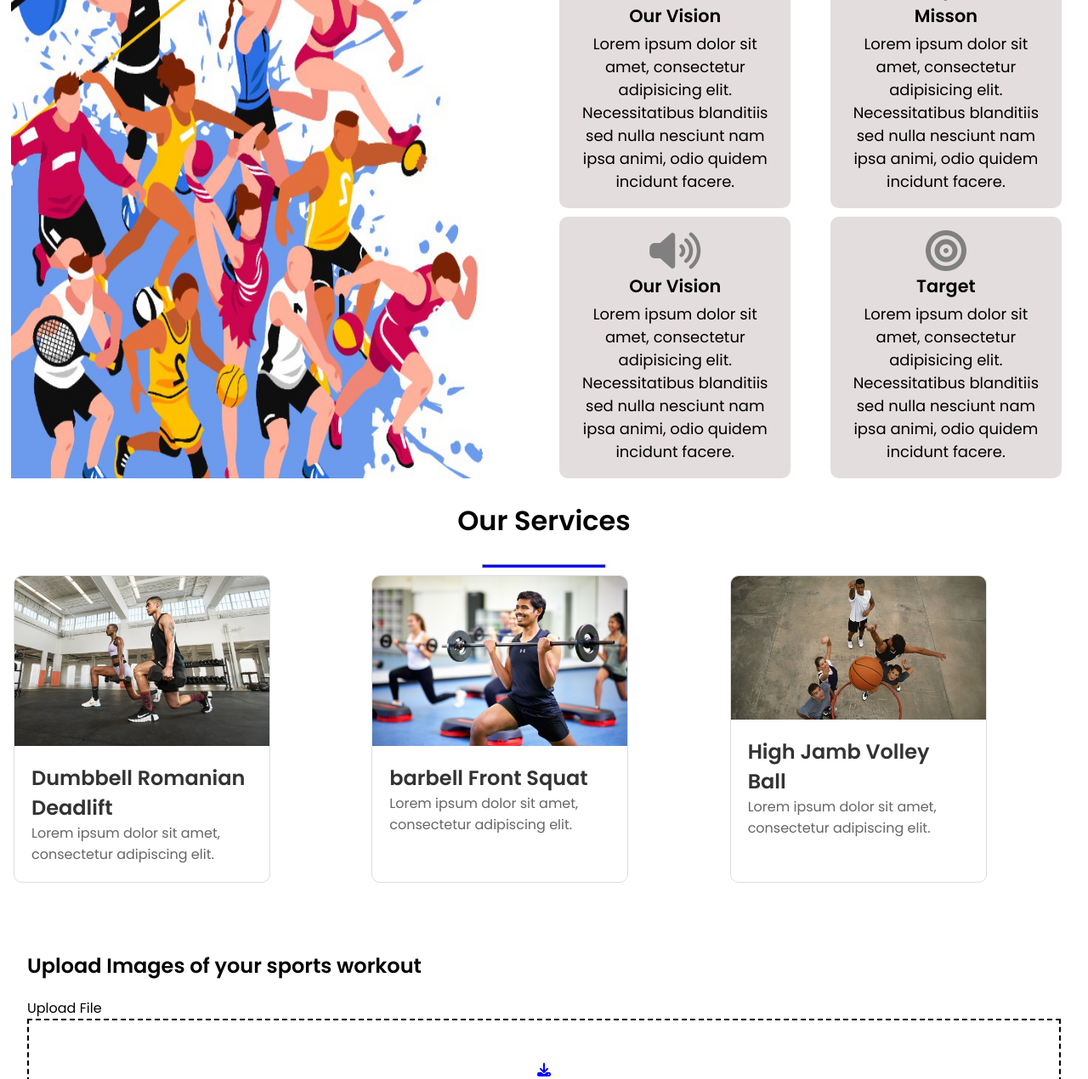
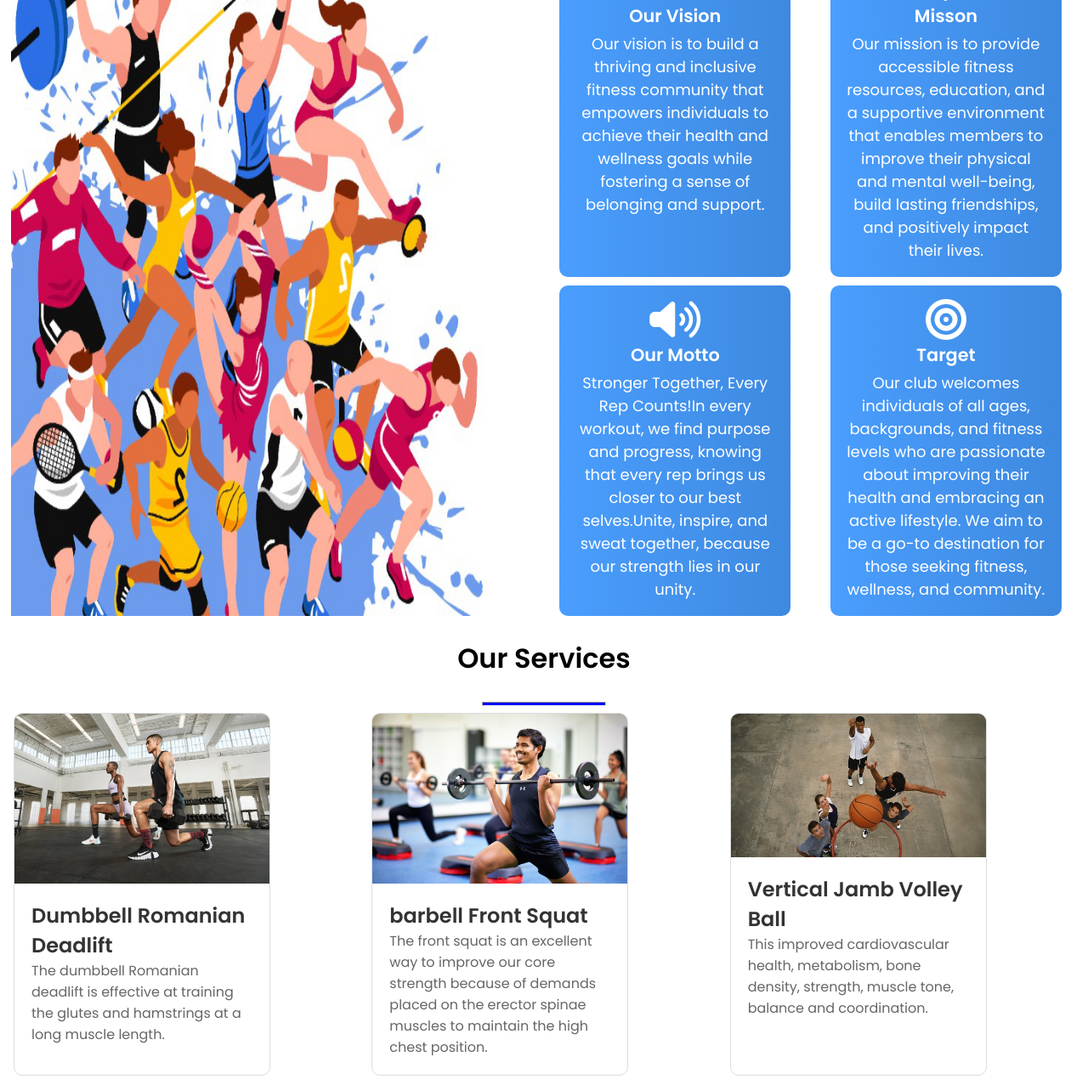
Before and after one commit to 3shaan/Click-Fit, a website: page public/index.html in a window 1280 px wide. Shown: the part 1143-2413 px from the top of the page at 85% size. Drawn offline with Linux system fonts and the light colour scheme; no server answers.

Commit message:
some css fix

```diff
--- a/public/CSS/aboutUs.css
+++ b/public/CSS/aboutUs.css
@@ -51,24 +51,36 @@
   flex-direction: column;
   width: 15rem;
   text-align: center;
-  background-color: rgb(228, 221, 221);
+  background: linear-gradient(90deg, #4a9efe, #3174c1);
   padding: 1rem;
   border-radius: 10px;
   margin: 0 auto;
+  position: relative;
+  transition: background-position 0.3s ease-in-out;
+  background-size: 200% 100%;
   opacity: 0;
   animation: fadeUp 1s linear forwards;
   animation-delay: calc(0.3s * var(--index));
+  color: #fff;
 }
+
+.about-box:hover{
+  background-position: 200% 0;
+}
+
+
 .about-card i {
   font-size: 3rem;
-  color: gray;
+  color: #fff;
 }
 .about-card p {
   margin: 2px;
+
 }
 .about-card h4 {
   font-size: 1.3rem;
   margin: 2px;
+
 }
 
 @media only screen and (max-width: 700px) {
--- a/public/CSS/Style.css
+++ b/public/CSS/navbar.css
@@ -13,7 +13,10 @@ body {
   float: left;
   line-height: 55px;
   text-transform: uppercase;
-  font-size: 1.4em;
+  font-size: 2em;
+  margin-top: 10px;
+  opacity: 0;
+  animation: fadeUp 0.4s linear forwards;
 }
 .brand a,
 .brand a:visited {
--- a/public/JS/data.js
+++ b/public/JS/data.js
@@ -3,19 +3,19 @@ const services = [
         id:1,
         image:"./Assets/exercise1.jpg",
         title:"Dumbbell Romanian Deadlift",
-        desc:"Lorem ipsum dolor sit amet, consectetur adipiscing elit."
+        desc:"The dumbbell Romanian deadlift is effective at training the glutes and hamstrings at a long muscle length."
     },
     {
         id:2,
         image:"./Assets/exercise2.jpg",
         title:"barbell Front Squat",
-        desc:"Lorem ipsum dolor sit amet, consectetur adipiscing elit."
+        desc:"The front squat is an excellent way to improve our core strength because of demands placed on the erector spinae muscles to maintain the high chest position. "
     },
     {
         id:3,
         image:"./Assets/vollyball.jpg",
-        title:"High Jamb Volley Ball",
-        desc:"Lorem ipsum dolor sit amet, consectetur adipiscing elit."
+        title:"Vertical Jamb Volley Ball",
+        desc:" This improved cardiovascular health, metabolism, bone density, strength, muscle tone, balance and coordination."
     }
 ]
 
@@ -24,25 +24,25 @@ const aboutUs = [
         id:1,
         icon:"fa-solid fa-eye",
         title:"Our Vision",
-        desc:"Lorem ipsum dolor sit amet, consectetur adipisicing elit. Necessitatibus blanditiis sed nulla nesciunt nam ipsa animi, odio quidem incidunt facere."
+        desc:"Our vision is to build a thriving and inclusive fitness community that empowers individuals to achieve their health and wellness goals while fostering a sense of belonging and support."
     },
     {
         id:2,
         icon:"fa-solid fa-rocket",
         title:"Misson",
-        desc:"Lorem ipsum dolor sit amet, consectetur adipisicing elit. Necessitatibus blanditiis sed nulla nesciunt nam ipsa animi, odio quidem incidunt facere."
+        desc:"Our mission is to provide accessible fitness resources, education, and a supportive environment that enables members to improve their physical and mental well-being, build lasting friendships, and positively impact their lives."
     },
     {
         id:3,
         icon:"fa-solid fa-volume-high",
-        title:"Our Vision",
-        desc:"Lorem ipsum dolor sit amet, consectetur adipisicing elit. Necessitatibus blanditiis sed nulla nesciunt nam ipsa animi, odio quidem incidunt facere."
+        title:"Our Motto",
+        desc:"Stronger Together, Every Rep Counts!In every workout, we find purpose and progress, knowing that every rep brings us closer to our best selves.Unite, inspire, and sweat together, because our strength lies in our unity."
     },
     {
         id:4,
         icon:"fa-solid fa-bullseye",
         title:"Target",
-        desc:"Lorem ipsum dolor sit amet, consectetur adipisicing elit. Necessitatibus blanditiis sed nulla nesciunt nam ipsa animi, odio quidem incidunt facere."
+        desc:"Our club welcomes individuals of all ages, backgrounds, and fitness levels who are passionate about improving their health and embracing an active lifestyle. We aim to be a go-to destination for those seeking fitness, wellness, and community."
     }
 
 ]
--- a/public/index.html
+++ b/public/index.html
@@ -4,7 +4,7 @@
     <meta http-equiv="X-UA-Compatible" content="IE=edge">
     <meta name="viewport" content="width=device-width, initial-scale=1.0">
     <title>Click Fit</title>
-    <link rel="stylesheet" href="./CSS/Style.css">
+    <link rel="stylesheet" href="./CSS/navbar.css">
     <link rel="stylesheet" href="./CSS/banner.css">
     <link rel="stylesheet" href="./CSS/aboutUs.css">
     <link rel="stylesheet" href="./CSS/ourServices.css">
@@ -49,7 +49,7 @@
       <h3>Build Your Body &</h3>
       <h1>Score your Game!</h1>
       <hr>
-      <p>Lorem ipsum dolor sit amet consectetur adipisicing elit. Aliquid esse impedit, excepturi reiciendis eius optio ullam ipsa aut. Impedit, excepturi!</p>
+      <p>With a great player , comes with a great body. Join Click fit, make your body never before and score the game with great stamina and inspirations.</p>
       <a href="#!" class="btn">Explore</a>
     </div>
     </div>
@@ -65,7 +65,7 @@
     <div class="content">
       <h1>About us</h1>
       <hr>
-      <p>Lorem ipsum dolor sit amet consectetur adipisicing elit. Adipisci autem incidunt illum reprehenderit distinctio inventore voluptate aspernatur nostrum laborum dolore.</p>
+      <p>Click Fit is a sports workout club where you can workout and prepare your body and muscle before game. We have all the equipments that can help you to build your stamina, health, muscle.</p>
     <div class="about-box">
 
     </div>
```
